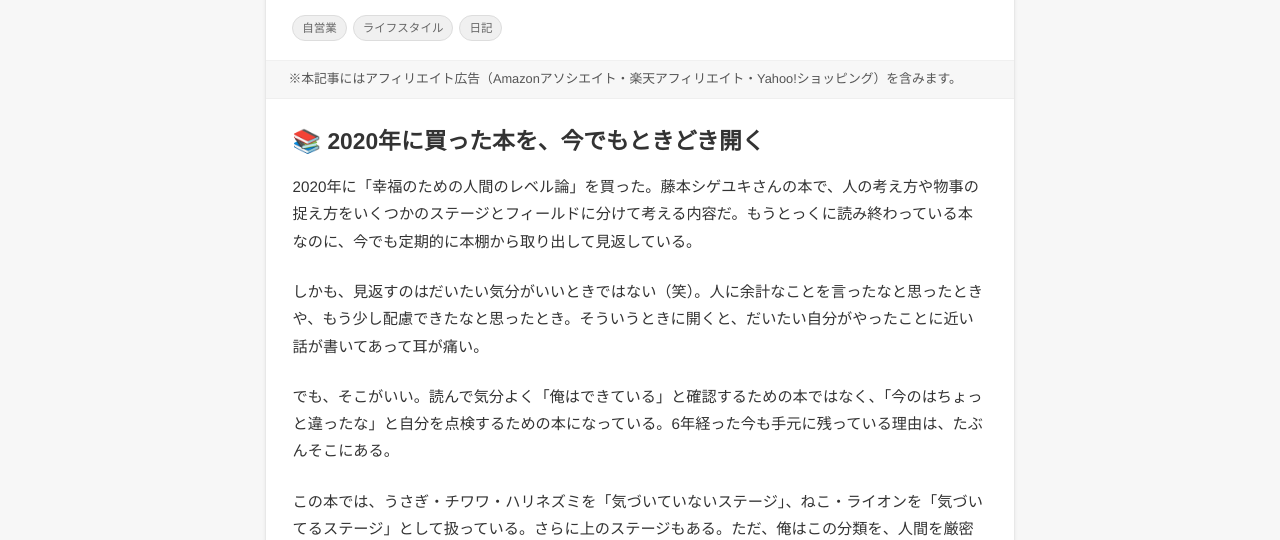
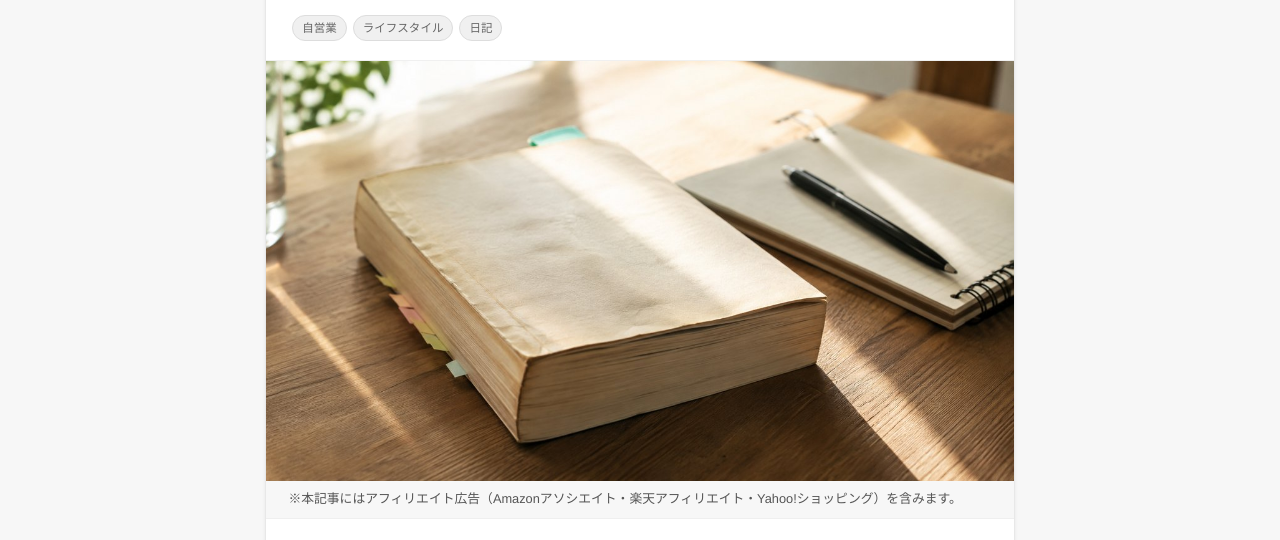
Before and after one commit to Kakifoi/my-blog, an Astro site: page /blog/ningen-level-ron-6years in a window 1280 px wide. Shown: the part 260-800 px from the top of the page. Built offline with nearby package versions, Linux system fonts and the light colour scheme; Astro itself is replaced by a stand-in of ours.

Commit message:
幸福のための人間のレベル論にアイキャッチを追加
Co-Authored-By: Claude <noreply@anthropic.com>

```diff
--- a/src/content/blog/ningen-level-ron-6years.md
+++ b/src/content/blog/ningen-level-ron-6years.md
@@ -2,6 +2,7 @@
 title: '「幸福のための人間のレベル論」を時々読み返して思う。「気づく」とは考えて改善することなのかもしれない'
 description: '2020年に買った「幸福のための人間のレベル論」を6年後も読み返す理由。独立、原因自分論、人との接し方を振り返り、「気づく」とは何かを考えた。'
 pubDate: '2026-08-30T12:00:00+09:00'
+heroImage: '/images/ningen-level-ron-6years-eyecatch.jpg'
 category: '子育て・日常'
 tags: ['自営業', 'ライフスタイル', '日記']
 ---
```
Also changed, not shown: public/images/ningen-level-ron-6years-eyecatch.jpg (added).
